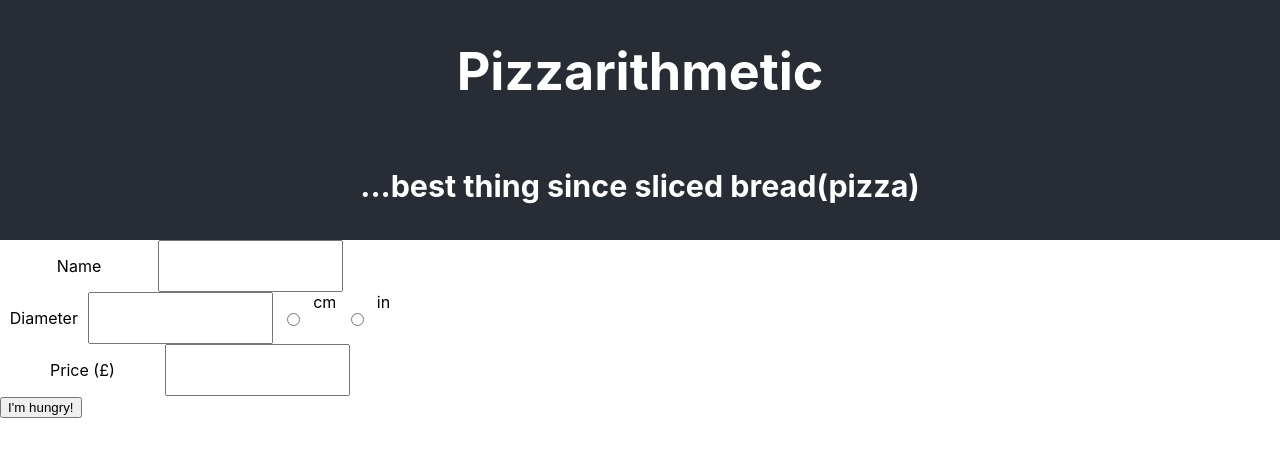
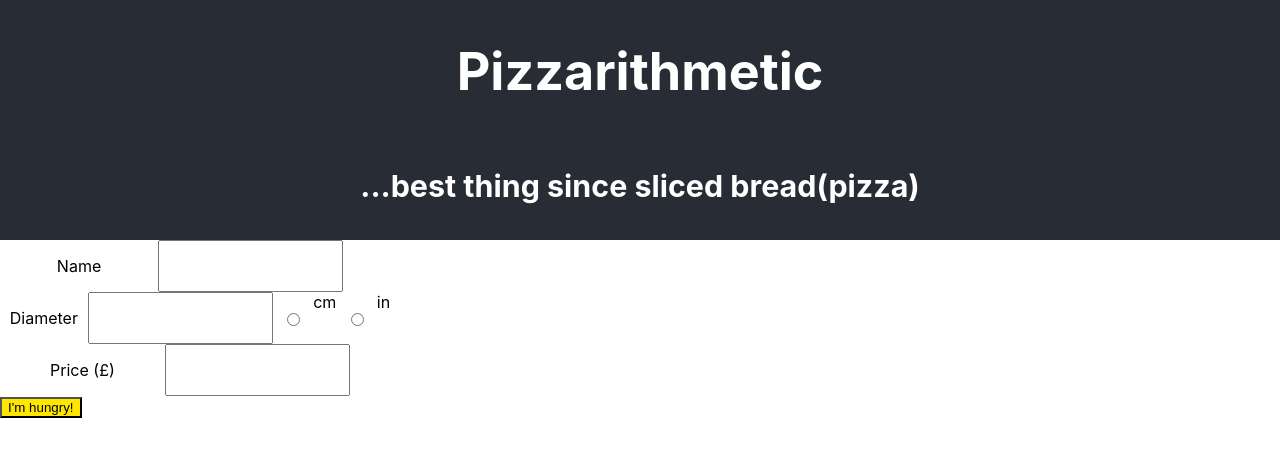
Before and after one commit to spwhittaker/pizza-maths, a React (Create React App) app: page / in a window 1280 px wide. Shown: the top 456 px of the page. Built offline with nearby package versions, Linux system fonts and the light colour scheme.

Commit message:
button styling

```diff
--- a/src/App.js
+++ b/src/App.js
@@ -3,7 +3,6 @@ import logo from "./logo.svg";
 import "./styles/App.css";
 import "./Components/InputForm";
 import InputForm from "./Components/InputForm";
-import PizzaCard from "./Components/PizzaCard";
 import PizzaCards from "./Components/PizzaCards";
 
 class App extends React.Component {
@@ -14,7 +13,6 @@ class App extends React.Component {
   }
   handleChange(e) {
     this.state.pizzas.push(e);
-    console.log(this.state);
     this.forceUpdate();
   }
 
--- a/src/Components/InputForm.jsx
+++ b/src/Components/InputForm.jsx
@@ -1,4 +1,5 @@
 import React, { Component } from "react";
+import "../styles/InputForm.css";
 
 class InputForm extends Component {
   constructor(props) {
@@ -6,8 +7,7 @@ class InputForm extends Component {
     this.state = {
       nameInput: "",
       diameterInput: "",
-      priceInput: null,
-      pizzas: []
+      priceInput: null
     };
   }
   handleInput = input => {
--- /dev/null
+++ b/src/styles/InputForm.css
@@ -0,0 +1,3 @@
+button {
+  background-color: rgb(255, 230, 0);
+}
```
